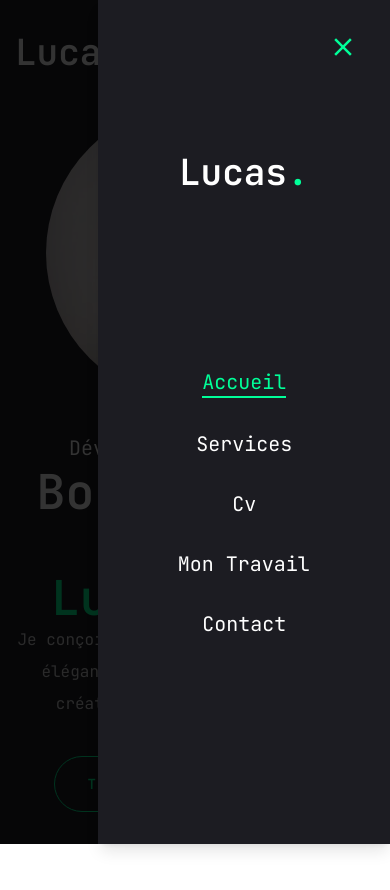
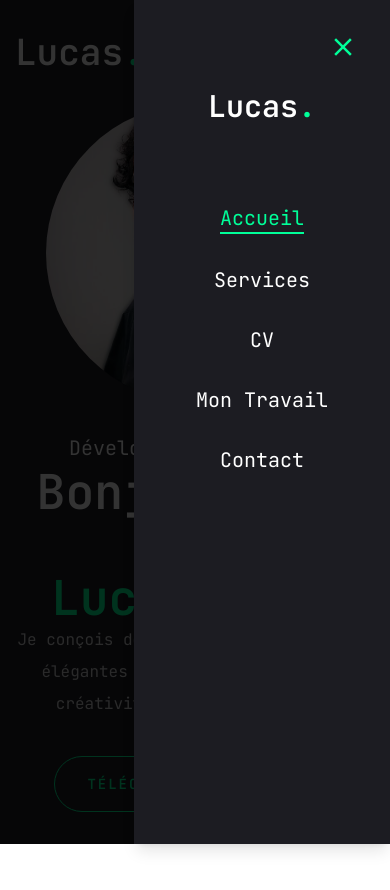
Before and after one commit to LucasEVEC/Portfolio, a Next.js app: page / in a window 390 px wide. Both pictures are taken after a click on the button 359 px from the left and 52 px from the top of the page. Shown: the top 890 px of the page. Built offline with nearby package versions, Linux system fonts and the light colour scheme.

Commit message:
MobilNav

```diff
--- a/app/page.jsx
+++ b/app/page.jsx
@@ -5,6 +5,7 @@ import {FiDownload} from "react-icons/fi"
 import Social from "@/components/Social";
 import Photo from "@/components/Photo";
 import Stats from "@/components/Stats";
+import { Contact, ImagePlusIcon, Import } from "lucide-react";
 
 const Home = () => {
   return <section className="h-full">
--- a/components/MobilNav.jsx
+++ b/components/MobilNav.jsx
@@ -1,51 +1,64 @@
 "use client";
 
-import {Sheet, SheetContent, SheetTrigger} from "@/components/ui/sheet"
-import {usePathname} from "next/navigation";
+import { useState } from "react";
+import { Sheet, SheetContent, SheetTrigger } from "@/components/ui/sheet";
+import { usePathname } from "next/navigation";
 import Link from "next/link";
 import { CiMenuFries } from "react-icons/ci";
 
 const links = [
   {
     name: "Accueil",
-        path: "/"
+    path: "/",
   },
   {
-        name: "services",
-        path: "/services"
+    name: "Services",
+    path: "/services",
   },
   {
-        name: "cv",
-        path: "/resume"
+    name: "CV",
+    path: "/resume",
   },
   {
     name: "Mon travail",
-        path: "/work"
+    path: "/work",
   },
   {
-        name: "contact",
-        path: "/contact"
+    name: "Contact",
+    path: "/contact",
   },
-]
+];
 
 const MobilNav = () => {
+  const [isOpen, setIsOpen] = useState(false);
   const pathname = usePathname();
+
+  const handleLinkClick = () => {
+    setIsOpen(false);
+  };
+
   return (
-    <Sheet>
-        <SheetTrigger className="flex justity-center items-center">
+    <Sheet open={isOpen} onOpenChange={setIsOpen}>
+      <SheetTrigger asChild>
+        <button
+          className="flex justify-center items-center"
+          onClick={() => setIsOpen(true)}
+        >
           <CiMenuFries className="text-[32px] text-accent" />
+        </button>
       </SheetTrigger>
-        <SheetContent className="flex flex-col">
-            {/*Logo*/}
-            <div className="mt-32 mb-40 text-center text-2xl">
+      <SheetContent className="fixed top-0 right-0 w-64 h-full shadow-lg z-50 flex flex-col">
+        {/* Logo */}
+        <div className="mt-16 mb-16 text-center text-2xl">
           <Link href="/">
-                    <h1 className="text-4xl font-semibold ">Lucas<span className="text-accent">.</span></h1>
+            <h1 className="text-3xl font-semibold">
+              Lucas<span className="text-accent">.</span>
+            </h1>
           </Link>
         </div>
-            {/*Nav*/}
-            <nav className="flex flex-col justify-center items-center gap-8">
-                {links.map((link, index)=> {
-                    return (
+        {/* Nav */}
+        <nav className="flex flex-col justify-center items-center gap-8 mb-64">
+          {links.map((link, index) => (
             <Link
               href={link.path}
               key={index}
@@ -53,15 +66,15 @@ const MobilNav = () => {
                 link.path === pathname &&
                 "text-accent border-b-2 border-accent"
               } text-xl capitalize hover:text-accent transition-all`}
+              onClick={handleLinkClick}
             >
               {link.name}
             </Link>
-                    );
-                })}
+          ))}
         </nav>
       </SheetContent>
     </Sheet>
-  )
+  );
 };
 
-export default MobilNav
+export default MobilNav;
```
Lines whose indentation alone changed are shown as unchanged.
